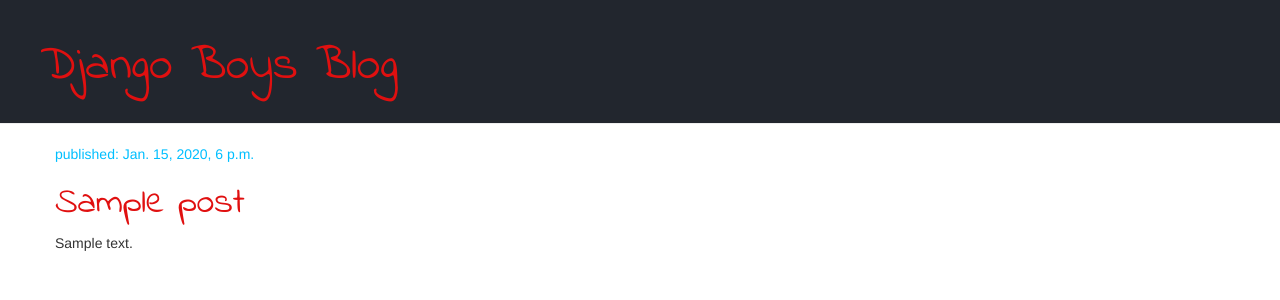
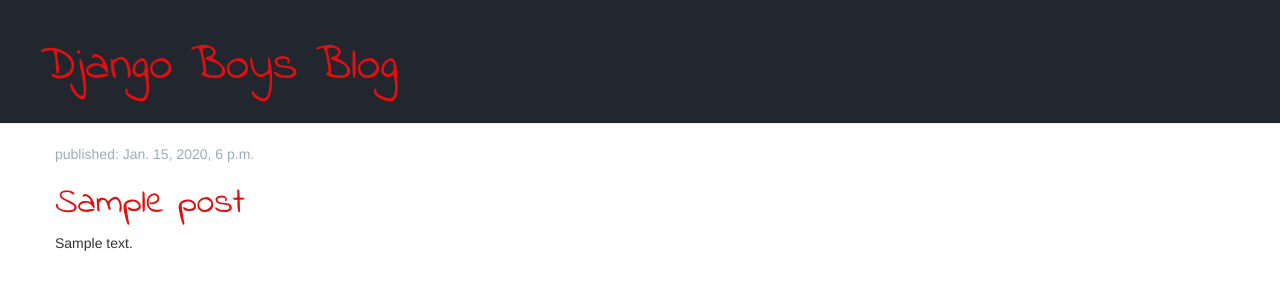
Before and after one commit to Hardmys/my-first-blog, a Django app: template templates/blog/post_list.html in a window 1280 px wide. Shown: the top 300 px of the page. Run offline with Django 3.2, Linux system fonts and the light colour scheme; the template is opened without the code that fills it: values that come from a table or form of the project are taken from there, others are empty; tables that the repository leaves empty hold one stand-in row (values such as "Sample post"); some libraries are stand-ins or nearby versions.

Commit message:
My Django app, first commit

```diff
--- a/blog/static/css/blog.css
+++ b/blog/static/css/blog.css
@@ -20,7 +20,7 @@
 }
 
 .date {
-    color: #00BFFF;
+    color: #9BADB3;
 }
 
 .save {
```
